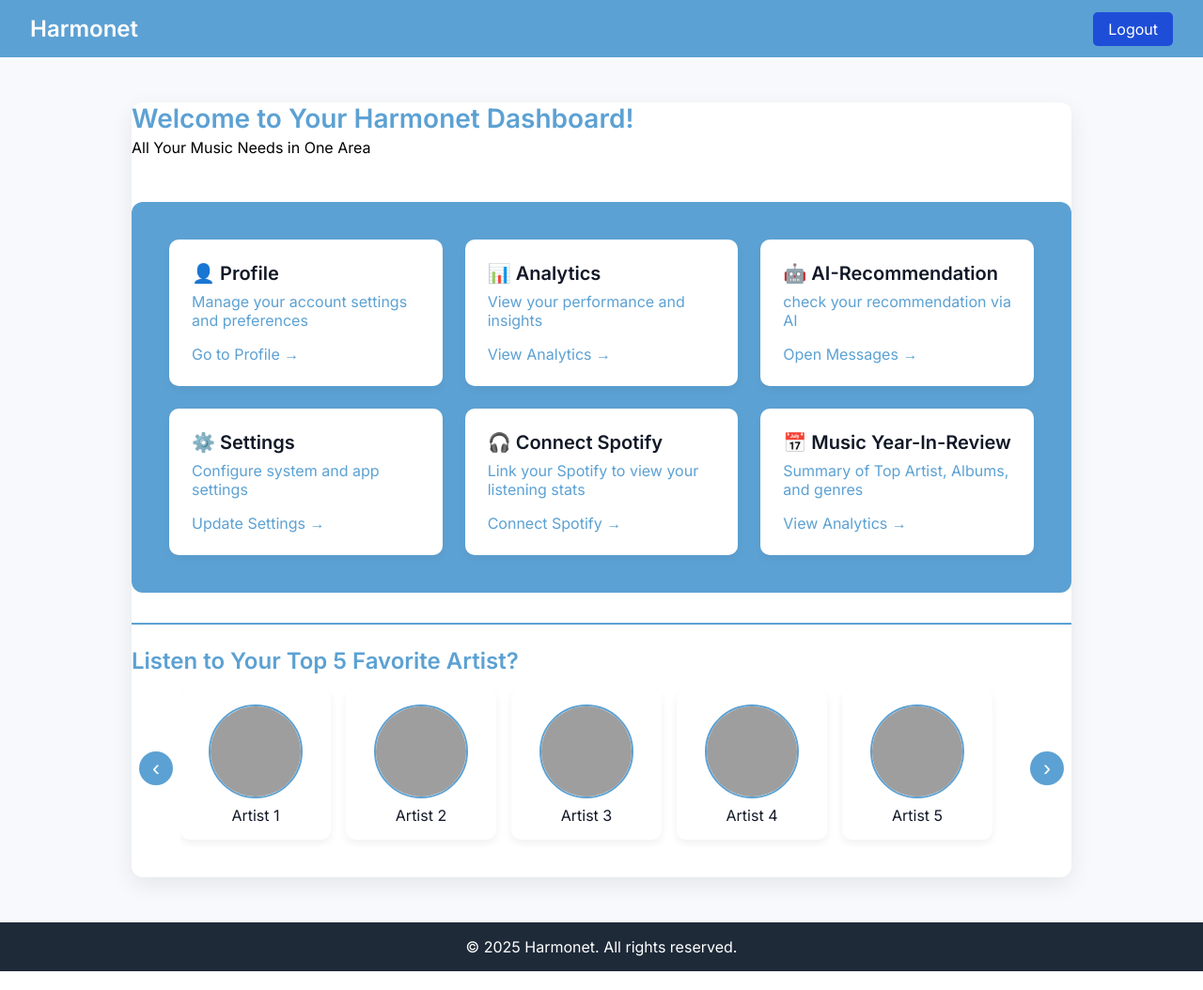
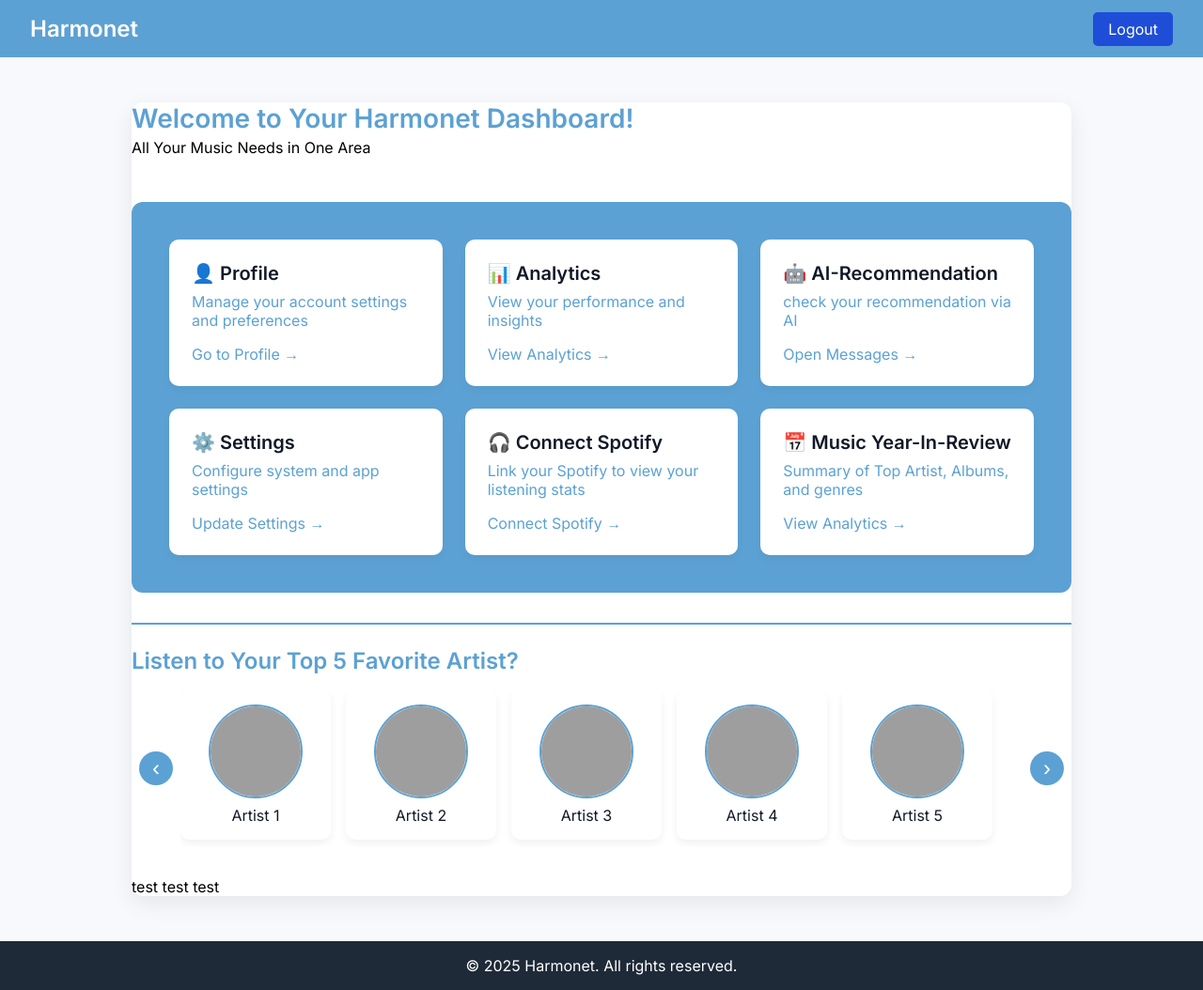
Before and after one commit to ksanch20/cs4300-Harmonet, a Django app: page /user/dashboard/ in a window 1280 px wide. Shown: the whole page at 94% size. Run offline with Django 4.2, Linux system fonts and the light colour scheme; a user stored in the database is signed in; grey boxes are pictures that could not be loaded.

Commit message:
Add placeholder text to dashboard
Added a paragraph with placeholder text to the dashboard.

```diff
--- a/Harmonet/user/templates/user/dashboard.html
+++ b/Harmonet/user/templates/user/dashboard.html
@@ -107,6 +107,9 @@
           <button class="scroll-btn right-btn" aria-label="Scroll Right">&#8250;</button>
         </div>
       </section>
+      <p>
+        test test test
+      </p>
     </div>
   </main>
 
```
